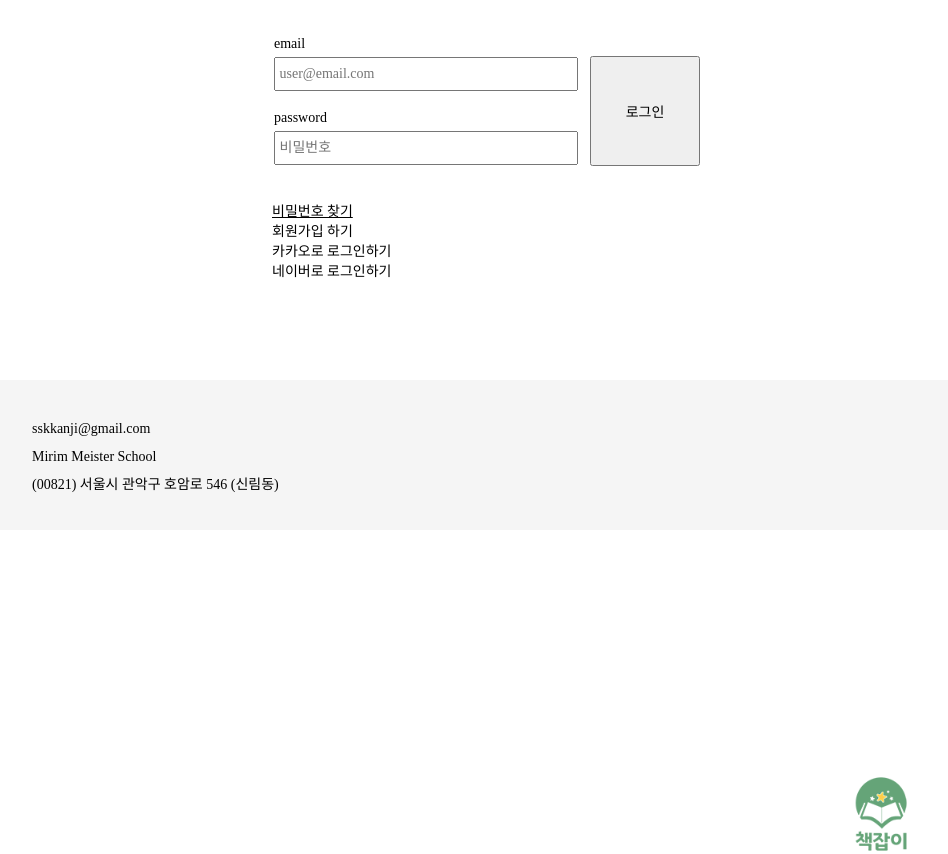
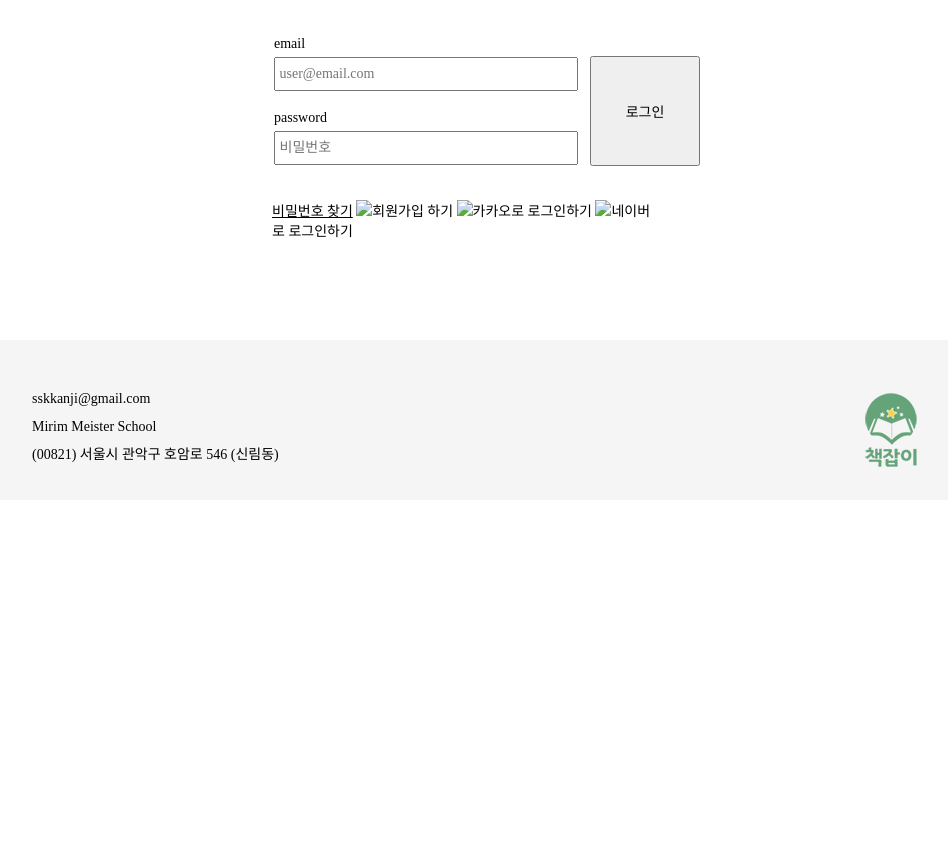
Before and after one commit to sokkanji/book-assistant-web, a PHP site: page /login.html in a window 1280 px wide; the page is wider, and only the part inside the window is pictured. Shown: the part 286-1140 px from the top of that part, without its empty margins (178-1126 px from the left). After the commit the page ends 753 px from the top of that part, so only its background shows below. Run offline with PHP 8.4, Linux system fonts and the light colour scheme; some libraries are stand-ins or nearby versions; some web fonts are replaced.

Commit message:
nav, footer css 수정

```diff
--- a/footer.html
+++ b/footer.html
@@ -1,8 +1,10 @@
 <div id="footer">
-    <ul>
-        <li>sskkanji@gmail.com</li>
-        <li>Mirim Meister School</li>
-        <li>(00821) 서울시 관악구 호암로 546 (신림동)</li>
-    </ul>
-    <img src="public\img\logo2_icon.png" id="logo2-img" alt="책잡이로고2"></img>
+    <div class="wrap-footer">
+        <img src="public\img\logo2_icon.png" id="logo2-img" alt="책잡이로고2"></img>
+        <ul>
+            <li>sskkanji@gmail.com</li>
+            <li>Mirim Meister School</li>
+            <li>(00821) 서울시 관악구 호암로 546 (신림동)</li>
+        </ul>
+    </div>
 </div>
--- a/header.html
+++ b/header.html
@@ -1,6 +1,6 @@
 <div id="header">
     <div class="menubar">
-        <a href="#"><img src="public\img\logo_icon.png" id="logo-img" alt="책잡이"></img></a>
+        <a href="index.html"><img src="public\img\logo_icon.png" id="logo-img" alt="책잡이"></img></a>
         <nav>
             <div class="back_drop">
                 <ul class="dropdown">
@@ -38,12 +38,12 @@
                             <li><a href="#">제보하기</a></li>
                         </ul>
                     </li>
+
                     <li class="mb01">
                         <a href="login.html"><img src="public\img\login_icon.png" id="login-img" alt="로그인"></img></a>
                     </li>
                 </ul>
             </div>
         </nav>
-
     </div>
 </div>
--- a/index.html
+++ b/index.html
@@ -13,14 +13,12 @@
     <link rel="icon" href="http:// /favicon.ico" type="image/x-icon" /> -->
     <!-- test http:// /favicon.ico -->
 
-
     <!-- css style -->
     <link rel="stylesheet" href="public\css\reset.css?ver=1">
-    <link rel="stylesheet" href="public\css\header.css?ver=1">
+    <link rel="stylesheet" href="public\css\header.css?ver=3">
     <link rel="stylesheet" href="public\css\contents.css">
-    <link rel="stylesheet" href="public\css\footer.css">
+    <link rel="stylesheet" href="public\css\footer.css?ver=2">
     <link rel="stylesheet" href="fonts\font.css">
-
 
     <script src="https://code.jquery.com/jquery-3.4.1.min.js"></script>
     <script type="text/javascript" src="http://ajax.googleapis.com/ajax/libs/jquery/1.10.2/jquery.min.js"></script>
--- a/login.html
+++ b/login.html
@@ -7,7 +7,7 @@
     <link rel="stylesheet" href="public\css\reset.css?ver=1">
     <link rel="stylesheet" href="public\css\header.css?ver=1">
     <link rel="stylesheet" href="public\css\login.css">
-    <link rel="stylesheet" href="public\css\footer.css?ver=1">
+    <link rel="stylesheet" href="public\css\footer.css?ver=2">
     <link rel="stylesheet" href="fonts\font.css">
 
 
@@ -22,7 +22,7 @@
         }
     </script>
 
-    <head>
+</head>
 
 <body>
     <include-html target="header.html" completed="headerCompleted"></include-html>
@@ -50,9 +50,10 @@
 
         <a href="#" class="find_pw">비밀번호 찾기</a>
 
-            <div>회원가입 하기</div>
-            <div>카카오로 로그인하기</div>
-            <div>네이버로 로그인하기</div>
+        <a href="#"><img src="#">회원가입 하기</a>
+        <a href="#"><img src="#">카카오로 로그인하기</a>
+        <a href="#"><img src="#">네이버로 로그인하기</a>
+
     </div>
 
     <include-html target="footer.html" completed="footerCompleted"></include-html>
--- a/public/css/contents.css
+++ b/public/css/contents.css
@@ -1,4 +1,4 @@
 #contents{
     /* min-height: 100%; */
-    height: 900px;
+    height: 600px;
 }
--- a/public/css/footer.css
+++ b/public/css/footer.css
@@ -1,22 +1,20 @@
 #footer{
+    width: 100%;
+    height: 160px;
+    position: relative;
     background-color: #f5f5f5;
-    height: 150px;
 }
 
-#footer ul{
-    margin-left: 210px;
-    padding-top: 35px;
+#footer .wrap-footer ul{
+    padding: 45px 0 0 210px;
 }
 
-#footer ul li{
-    font-size: 14px;
+#footer .wrap-footer ul li{
     line-height: 200%;
 }
 
-#footer #logo2-img{
-    width: 80px;
+#footer .wrap-footer #logo2-img{
     height: 80px;
-    position: absolute;
-    right: 180px;
-    top: 1060px;
+    float: right;
+    padding: 50px 170px 0 0;
 }
--- a/public/css/header.css
+++ b/public/css/header.css
@@ -36,13 +36,16 @@
     font-family: "NotoSansKR-Regular";
 }
 
+#header .menubar .dropdown .mb01:hover > a{
+    color: #65A478;
+    border-bottom: 1.5px solid #65A478;
+}
 
 #header .menubar .dropdown .mb01 ul{
     display: none;
     font-size: 14px;
     line-height: 30px;
-    margin: 0;
-    padding: 0;
+    margin-top: 10px;
 }
 
 #header .menubar .dropdown .mb01 ul li{
@@ -61,7 +64,6 @@
 #header .menubar .dropdown:hover ul{
     color: #000000;
     display: block;
-    margin-top: 20px;
 }
 
 #header .menubar .dropdown:active a{
```
Also changed, not shown: public/img/logo2_icon.png. Lines whose indentation alone changed are shown as unchanged.
